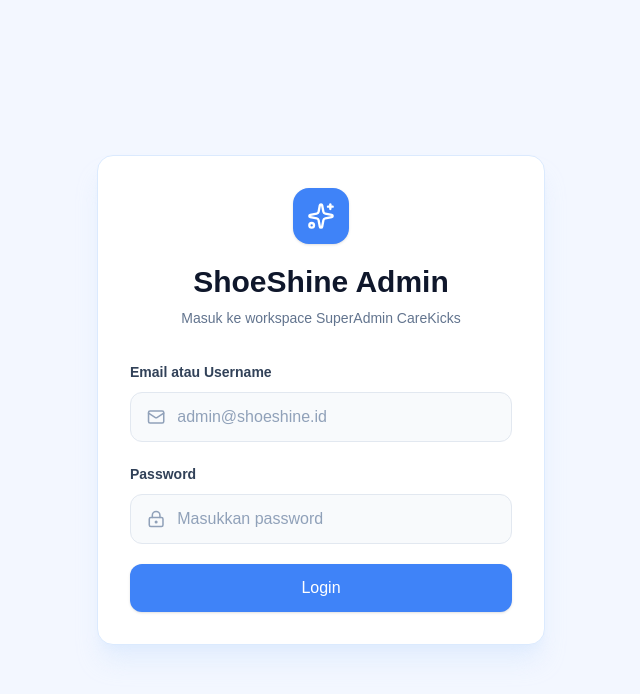
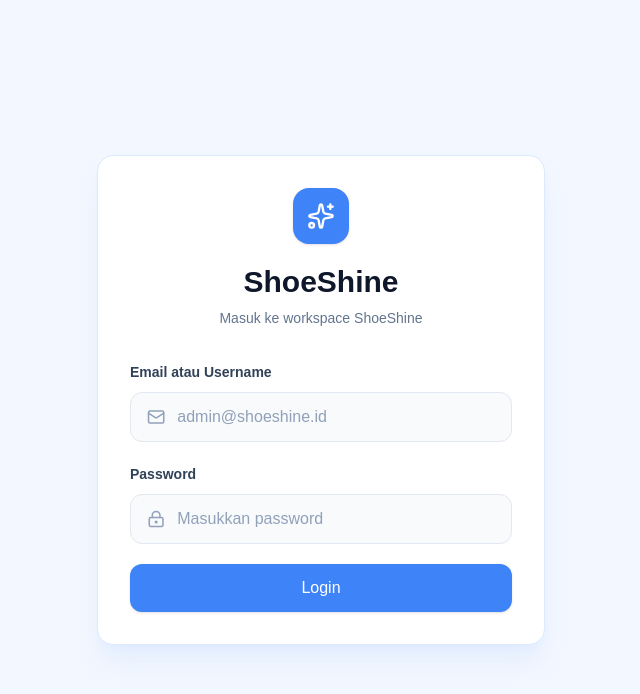
Before and after one commit to PBL-ShoeShine/Shoeshine, a Next.js app: page /login in a window 1280 px wide. Shown: the top 694 px of the page, without its empty margins (319-959 px from the left). Built offline with nearby package versions, Linux system fonts and the light colour scheme; no server answers.

Commit message:
feat: implement login page with role-based access control and staff redirection

```diff
--- a/src/app/(auth)/login/page.jsx
+++ b/src/app/(auth)/login/page.jsx
@@ -120,9 +120,9 @@ export default function LoginPage() {
           <div className="mx-auto grid h-14 w-14 place-items-center rounded-2xl bg-[#3f83f8] text-white shadow-sm">
             <Sparkles className="h-7 w-7" aria-hidden="true" />
           </div>
-          <h1 className="mt-5 text-3xl font-bold text-slate-900">ShoeShine Admin</h1>
+          <h1 className="mt-5 text-3xl font-bold text-slate-900">ShoeShine</h1>
           <p className="mt-2 text-sm font-medium text-slate-500">
-            Masuk ke workspace SuperAdmin CareKicks
+            Masuk ke workspace ShoeShine
           </p>
         </div>
 
```
